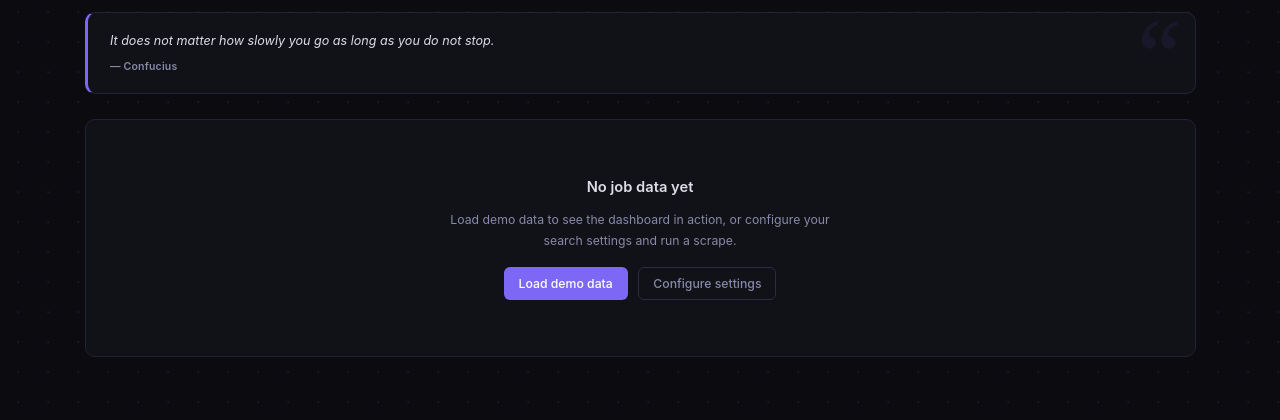
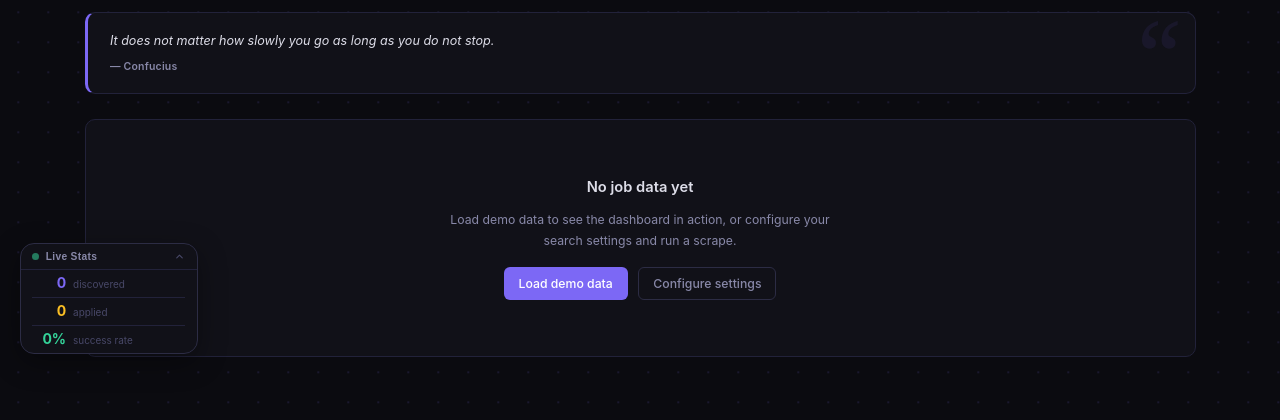
Before and after one commit to vibhastallapalli/Job-Bot, a Flask app: page / in a window 1280 px wide. Shown: the part 426-846 px from the top of the page. Run offline with Flask 3, Linux system fonts and the light colour scheme; data that the repository does not hold is empty.

Commit message:
Add floating live stats bubble to all pages
Shows total discovered, applied, and success rate in a collapsible pill widget fixed to the bottom left. Collapse state persists via localStorage and stats refresh every 60 seconds from the new /api/stats endpoint.

```diff
--- a/web/static/css/css_style.css
+++ b/web/static/css/css_style.css
@@ -1862,6 +1862,156 @@ body:has(.shortcut-bar) #back-to-top { bottom: calc(2.25rem + 1rem); }
   border: 1px solid rgba(124, 104, 245, .25);
 }
 
+/* ─── Live stats bubble ──────────────────────────────────────────────────── */
+.lsb-root {
+  position: fixed;
+  bottom: 1.4rem;
+  left: 1.4rem;
+  z-index: 85;
+}
+
+.lsb {
+  background: var(--surface);
+  border: 1px solid var(--border-2);
+  border-radius: 14px;
+  box-shadow: 0 8px 28px rgba(0, 0, 0, .35), 0 0 0 0 rgba(124, 104, 245, 0);
+  min-width: 178px;
+  transition: border-radius .24s cubic-bezier(.16,1,.3,1),
+              min-width     .24s cubic-bezier(.16,1,.3,1),
+              box-shadow    .2s ease;
+}
+
+.lsb--collapsed {
+  border-radius: 100px;
+  min-width: 0;
+}
+
+/* The always-visible pill header */
+.lsb__pill {
+  display: flex;
+  align-items: center;
+  gap: .5rem;
+  width: 100%;
+  padding: .52rem .8rem;
+  background: transparent;
+  border: none;
+  cursor: pointer;
+  color: var(--text-2);
+  border-radius: inherit;
+  text-align: left;
+}
+
+.lsb__pill:hover { color: var(--text); }
+
+.lsb__dot {
+  width: 7px;
+  height: 7px;
+  border-radius: 50%;
+  background: var(--c-green);
+  box-shadow: 0 0 5px var(--c-green);
+  flex-shrink: 0;
+  animation: lsb-pulse 2.8s ease-in-out infinite;
+}
+
+@keyframes lsb-pulse {
+  0%, 100% { opacity: 1; box-shadow: 0 0 5px var(--c-green); }
+  50%       { opacity: .45; box-shadow: none; }
+}
+
+.lsb__pill-label {
+  font-size: .73rem;
+  font-weight: 600;
+  letter-spacing: .03em;
+  white-space: nowrap;
+  overflow: hidden;
+  transition: max-width .24s cubic-bezier(.16,1,.3,1), opacity .18s ease;
+  max-width: 120px;
+}
+
+.lsb--collapsed .lsb__pill-label {
+  max-width: 0;
+  opacity: 0;
+}
+
+.lsb__chevron {
+  flex-shrink: 0;
+  color: var(--text-3);
+  transition: transform .22s cubic-bezier(.16,1,.3,1), opacity .18s ease;
+  margin-left: auto;
+}
+
+.lsb--collapsed .lsb__chevron {
+  transform: rotate(180deg);
+  opacity: 0;
+}
+
+/* Collapsible body */
+.lsb__body {
+  display: grid;
+  grid-template-rows: 1fr;
+  overflow: hidden;
+  transition: grid-template-rows .24s cubic-bezier(.16,1,.3,1),
+              opacity .2s ease;
+  opacity: 1;
+}
+
+.lsb--collapsed .lsb__body {
+  grid-template-rows: 0fr;
+  opacity: 0;
+}
+
+/* Inner wrapper needed for grid row collapse trick */
+.lsb__body > * { min-height: 0; }
+
+.lsb__body {
+  border-top: 1px solid var(--border);
+  padding: 0 .85rem;
+  transition: grid-template-rows .24s cubic-bezier(.16,1,.3,1),
+              padding .22s ease,
+              opacity .2s ease,
+              border-color .2s ease;
+}
+
+.lsb--collapsed .lsb__body {
+  padding-top: 0;
+  padding-bottom: 0;
+  border-color: transparent;
+}
+
+.lsb__stat {
+  display: flex;
+  align-items: baseline;
+  gap: .5rem;
+  padding: .38rem 0;
+}
+
+.lsb__stat:not(:last-child) {
+  border-bottom: 1px solid var(--border);
+}
+
+.lsb__val {
+  font-size: 1rem;
+  font-weight: 700;
+  min-width: 2.4rem;
+  text-align: right;
+  line-height: 1;
+}
+
+.lsb__val--accent { color: var(--accent); }
+.lsb__val--amber  { color: var(--c-amber); }
+.lsb__val--green  { color: var(--c-green); }
+
+.lsb__label {
+  font-size: .71rem;
+  color: var(--text-3);
+  white-space: nowrap;
+}
+
+@media (prefers-reduced-motion: reduce) {
+  .lsb, .lsb__body, .lsb__pill-label, .lsb__chevron { transition: none; }
+  .lsb__dot { animation: none; }
+}
+
 /* ─── Settings tabs ──────────────────────────────────────────────────────── */
 .stab { margin-bottom: 1.5rem; }
 
--- a/web/static/js/js_main.js
+++ b/web/static/js/js_main.js
@@ -1110,3 +1110,43 @@
     }
   });
 })();
+
+// ── Live stats bubble ──────────────────────────────────────────────────────
+(function () {
+  var toggle   = document.getElementById('lsb-toggle');
+  var lsb      = document.getElementById('lsb');
+  var totalEl  = document.getElementById('lsb-total');
+  var appliedEl= document.getElementById('lsb-applied');
+  var rateEl   = document.getElementById('lsb-rate');
+  if (!toggle || !lsb) return;
+
+  var collapsed = false;
+  try { collapsed = localStorage.getItem('lsb-collapsed') === '1'; } catch(_) {}
+
+  function applyState(animate) {
+    lsb.classList.toggle('lsb--collapsed', collapsed);
+    toggle.setAttribute('aria-expanded', collapsed ? 'false' : 'true');
+  }
+
+  applyState(false);
+
+  toggle.addEventListener('click', function () {
+    collapsed = !collapsed;
+    applyState(true);
+    try { localStorage.setItem('lsb-collapsed', collapsed ? '1' : '0'); } catch(_) {}
+  });
+
+  function loadStats() {
+    fetch('/api/stats')
+      .then(function (r) { return r.json(); })
+      .then(function (d) {
+        if (totalEl)   totalEl.textContent   = d.total;
+        if (appliedEl) appliedEl.textContent = d.applied;
+        if (rateEl)    rateEl.textContent    = d.success_rate + '%';
+      })
+      .catch(function () {});
+  }
+
+  loadStats();
+  setInterval(loadStats, 60000);
+})();
--- a/web/templates/templates_base.html
+++ b/web/templates/templates_base.html
@@ -86,6 +86,34 @@
   </div>
 </div>
 
+<div id="lsb-root" class="lsb-root">
+  <div class="lsb" id="lsb" role="region" aria-label="Live job stats">
+    <button class="lsb__pill" id="lsb-toggle" aria-expanded="true" aria-controls="lsb-body">
+      <span class="lsb__dot" aria-hidden="true"></span>
+      <span class="lsb__pill-label">Live Stats</span>
+      <svg class="lsb__chevron" xmlns="http://www.w3.org/2000/svg" width="11" height="11"
+           viewBox="0 0 24 24" fill="none" stroke="currentColor" stroke-width="2.5"
+           stroke-linecap="round" stroke-linejoin="round" aria-hidden="true">
+        <polyline points="18 15 12 9 6 15"/>
+      </svg>
+    </button>
+    <div class="lsb__body" id="lsb-body">
+      <div class="lsb__stat">
+        <span class="lsb__val lsb__val--accent" id="lsb-total">—</span>
+        <span class="lsb__label">discovered</span>
+      </div>
+      <div class="lsb__stat">
+        <span class="lsb__val lsb__val--amber" id="lsb-applied">—</span>
+        <span class="lsb__label">applied</span>
+      </div>
+      <div class="lsb__stat">
+        <span class="lsb__val lsb__val--green" id="lsb-rate">—</span>
+        <span class="lsb__label">success rate</span>
+      </div>
+    </div>
+  </div>
+</div>
+
 <script src="{{ url_for('static', filename='js/js_main.js') }}"></script>
 </body>
 </html>
--- a/web/web_routes.py
+++ b/web/web_routes.py
@@ -649,6 +649,19 @@ def _email_sync_worker(config: dict) -> None:
         conn.close()
 
 
+# ── Live stats API ─────────────────────────────────────────────────────────
+
+@main_bp.route("/api/stats")
+def api_stats():
+    db = get_db()
+    total      = db.execute("SELECT COUNT(*) FROM jobs").fetchone()[0]
+    applied    = db.execute("SELECT COUNT(*) FROM jobs WHERE status IN ('applied','interview','offer','rejected')").fetchone()[0]
+    interviews = db.execute("SELECT COUNT(*) FROM jobs WHERE status='interview'").fetchone()[0]
+    offers     = db.execute("SELECT COUNT(*) FROM jobs WHERE status='offer'").fetchone()[0]
+    rate       = round((interviews + offers) / applied * 100) if applied else 0
+    return jsonify({"total": total, "applied": applied, "success_rate": rate})
+
+
 # ── Demo seed ──────────────────────────────────────────────────────────────
 
 @main_bp.route("/demo/seed", methods=["POST"])
```
